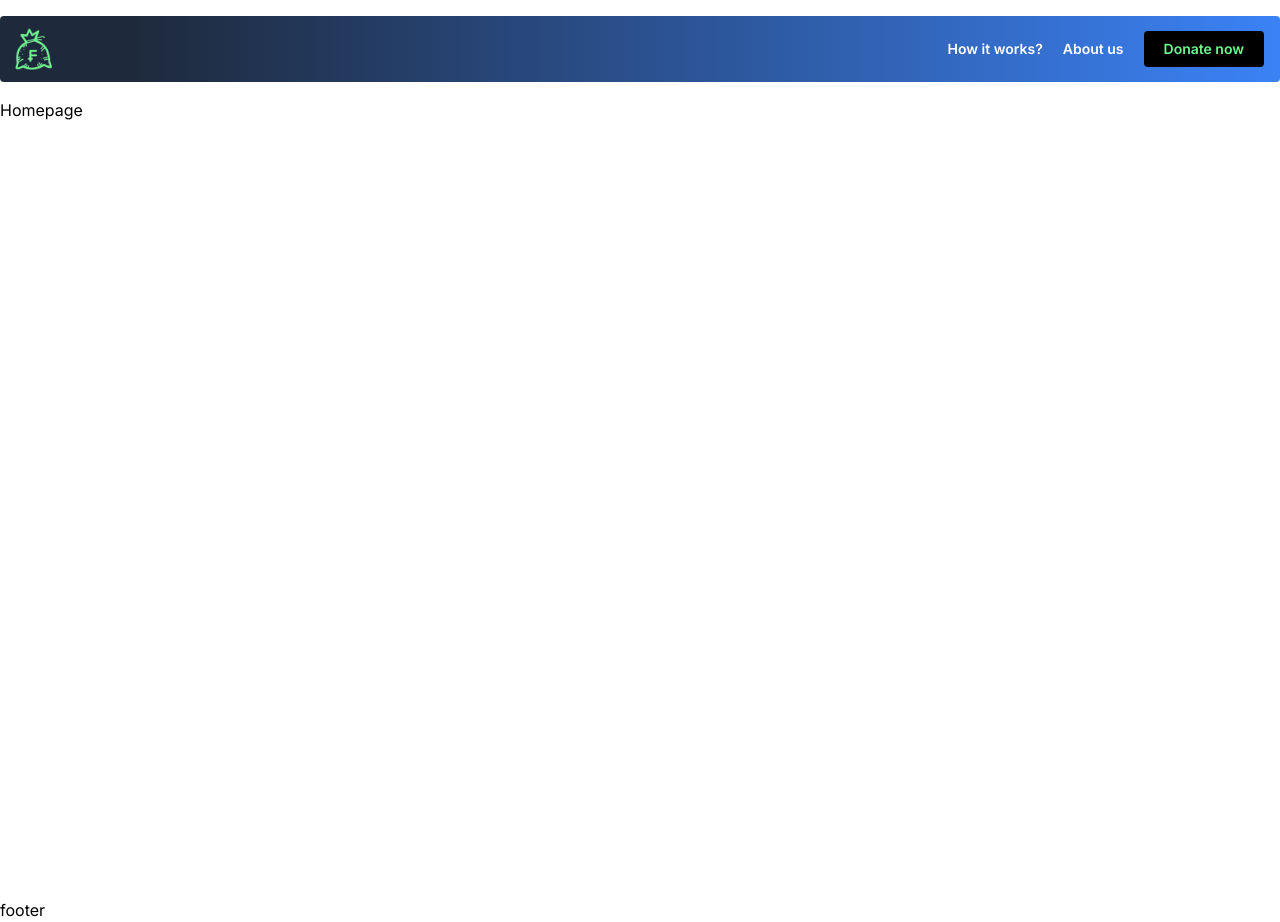
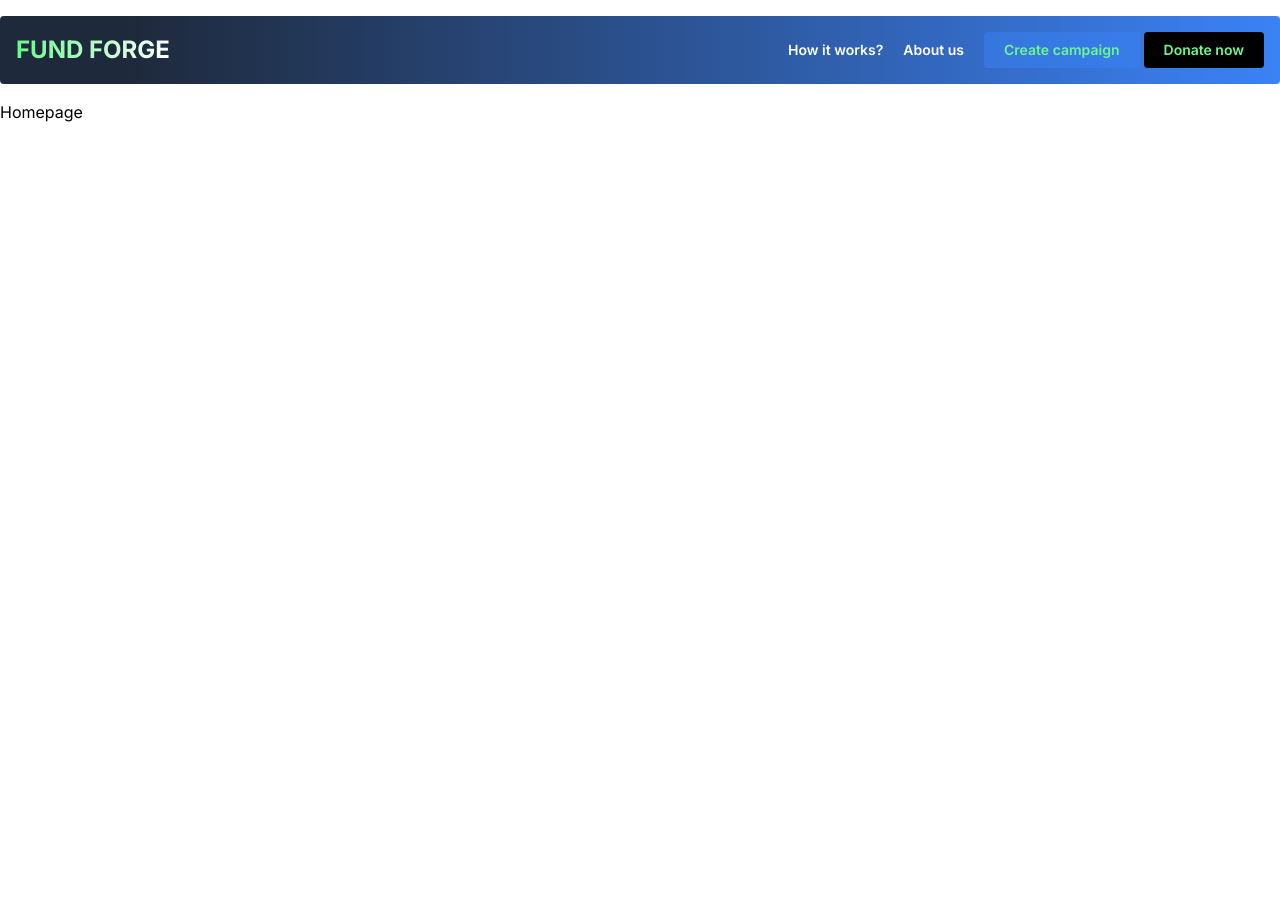
Before and after one commit to Najmul11/crowdfunding-platform, a Next.js app in the folder frontend/: page / in a window 1280 px wide. After the commit the page ends 900 px from the top, so only its background shows below. Built offline with nearby package versions, Linux system fonts and the light colour scheme.

Commit message:
f-edited header

```diff
--- a/frontend/components/layouts/Footer.tsx
+++ b/frontend/components/layouts/Footer.tsx
@@ -1,7 +1,7 @@
 import React from "react";
 
 const Footer = () => {
-  return <div>footer</div>;
+  return <div></div>;
 };
 
 export default Footer;
--- a/frontend/components/layouts/Header.tsx
+++ b/frontend/components/layouts/Header.tsx
@@ -5,13 +5,16 @@ import Link from "next/link";
 const Header = () => {
   return (
     <header className="py-4 sticky top-0">
-      <div className="max-w-screen-xl mx-auto p-2  rounded bg-gradient-to-r from-slate-800 to-blue-500 from-[10%] ">
-        <div className="flex  justify-between items-center">
-          <Link href={"/"}>
-            <Image src={logo} width={50} height={50} alt="" />
+      <div className="max-w-screen-xl mx-auto p-4  rounded bg-gradient-to-r from-slate-800 to-blue-500 from-[10%] ">
+        <div className="flex  justify-between items-center ">
+          <Link
+            href={"/"}
+            className="font-bold uppercase text-2xl bg-clip-text text-transparent bg-gradient-to-r from-highlight to-white"
+          >
+            Fund Forge
           </Link>
 
-          <div className="flex gap-5 items-center text-white font-semibold text-sm pr-2">
+          <div className="flex gap-5 items-center text-white font-semibold text-sm ">
             <Link
               href={"/how-it-works"}
               className="hover:text-highlight duration-300"
@@ -25,9 +28,15 @@ const Header = () => {
               About us
             </Link>
 
-            <button className="rounded bg-black px-5 py-2 text-highlight hover:bg-highlight hover:text-black duration-300">
-              Donate now
-            </button>
+            <div className="flex gap-1 items-center">
+              <button className="rounded bg-blue-500/50 px-5 py-2 text-highlight hover:bg-highlight hover:text-black duration-300">
+                Create campaign
+              </button>
+
+              <button className="rounded bg-black px-5 py-2 text-highlight hover:bg-highlight hover:text-black duration-300">
+                Donate now
+              </button>
+            </div>
           </div>
         </div>
       </div>
```
